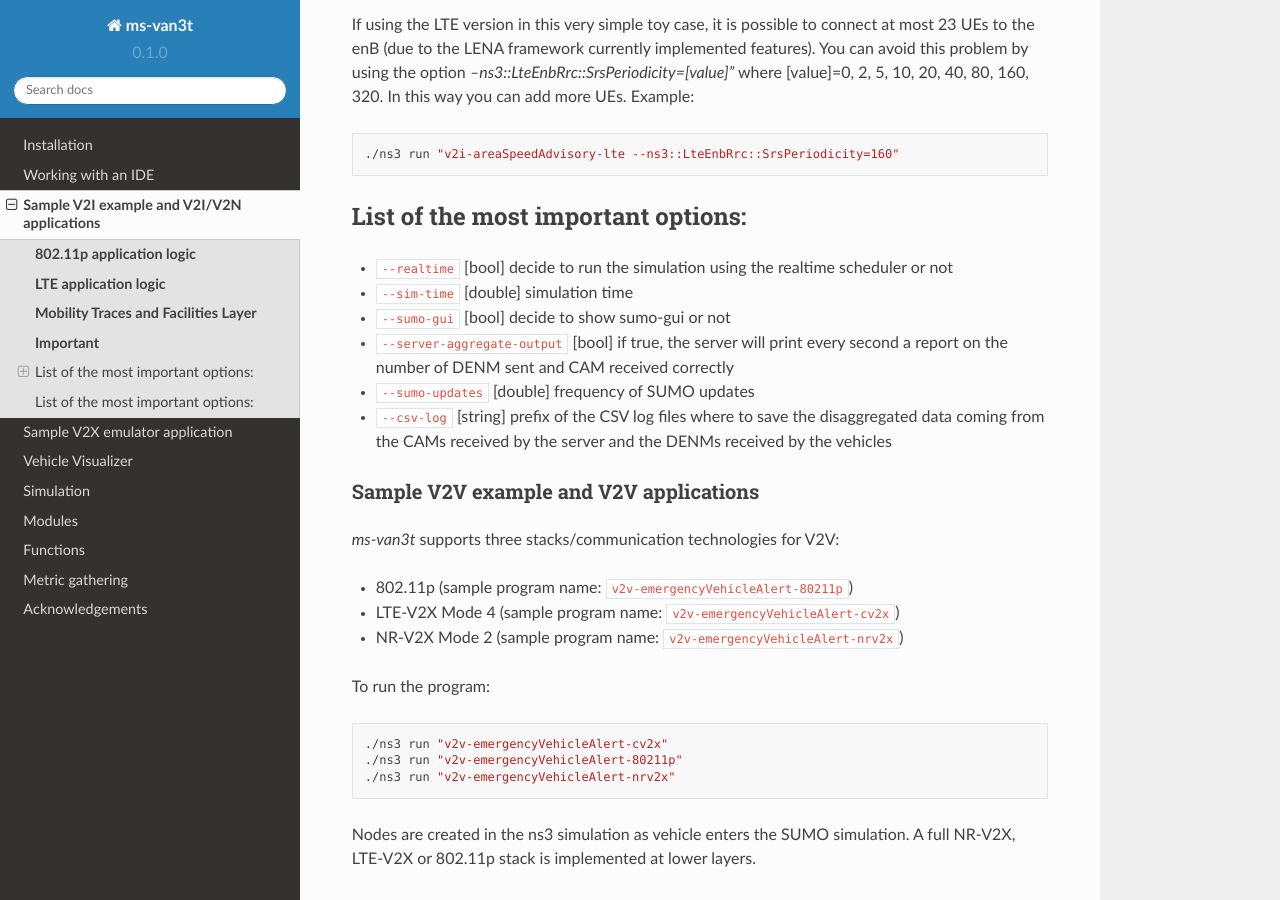
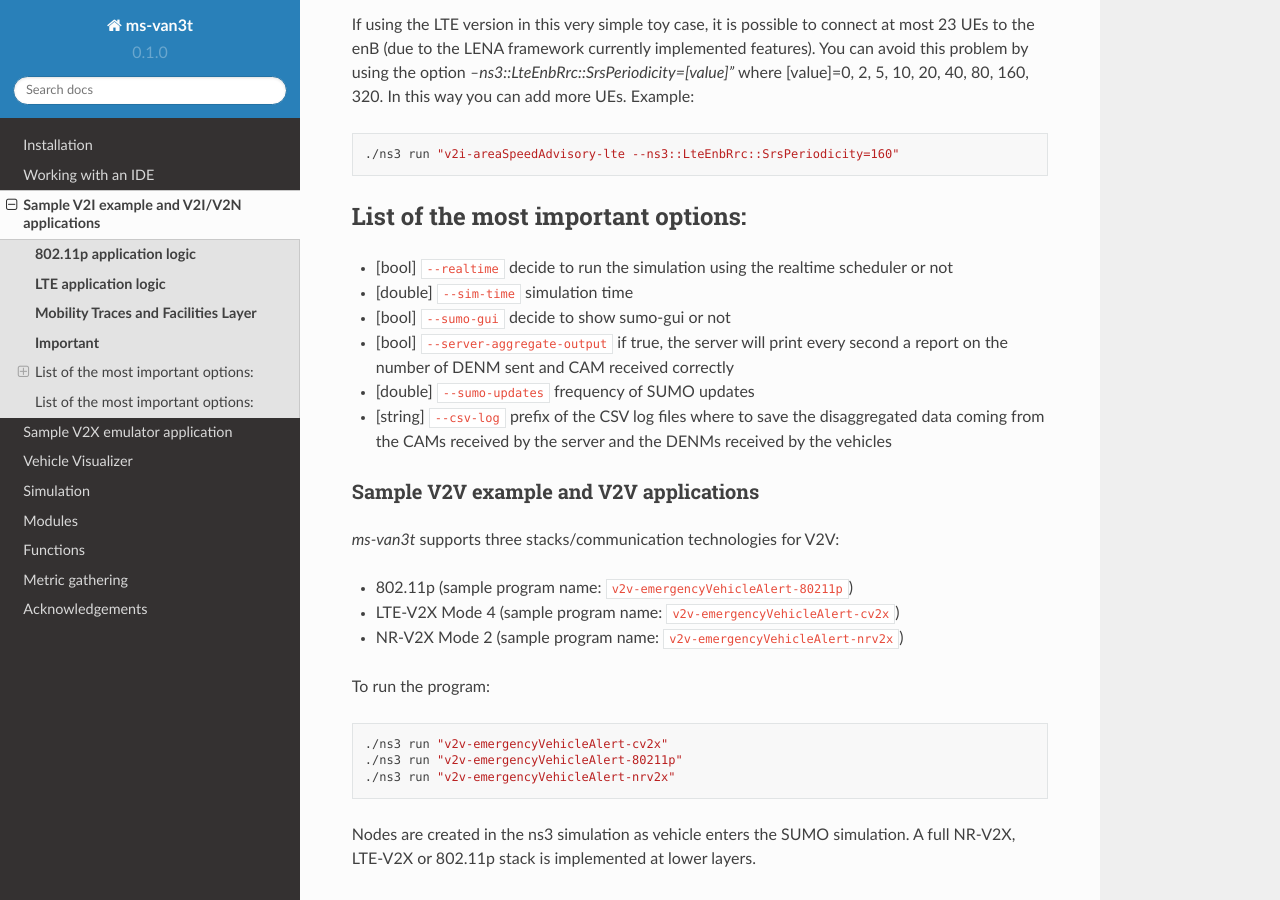
Before and after one commit to carlosrisma/doctutorial, a Sphinx documentation site: the page built from docs/source/Applications.rst, in a window 1280 px wide and 900 px high, scrolled down 2475 px. Built offline with Sphinx 7.4.7 and the Read the Docs theme 2.0.0, drawn with Linux system fonts in a browser that asks for light colours.

```diff
--- a/docs/source/Applications.rst
+++ b/docs/source/Applications.rst
@@ -64,12 +64,12 @@ If using the LTE version in this very simple toy case, it is possible to connect
 List of the most important options:
 -----------------------------------
 
-* ``--realtime``                  [bool] decide to run the simulation using the realtime scheduler or not
-* ``--sim-time``                  [double] simulation time
-* ``--sumo-gui``                  [bool] decide to show sumo-gui or not
-* ``--server-aggregate-output``   [bool] if true, the server will print every second a report on the number of DENM sent and CAM received correctly
-* ``--sumo-updates``              [double] frequency of SUMO updates
-* ``--csv-log``                   [string] prefix of the CSV log files where to save the disaggregated data coming from the CAMs received by the server and the DENMs received by the vehicles
+* [bool] ``--realtime``                   decide to run the simulation using the realtime scheduler or not
+* [double] ``--sim-time``                   simulation time
+* [bool] ``--sumo-gui``                   decide to show sumo-gui or not
+* [bool] ``--server-aggregate-output``    if true, the server will print every second a report on the number of DENM sent and CAM received correctly
+* [double] ``--sumo-updates``               frequency of SUMO updates
+* [string] ``--csv-log``                    prefix of the CSV log files where to save the disaggregated data coming from the CAMs received by the server and the DENMs received by the vehicles
 
 Sample V2V example and V2V applications
 =======================================
```
